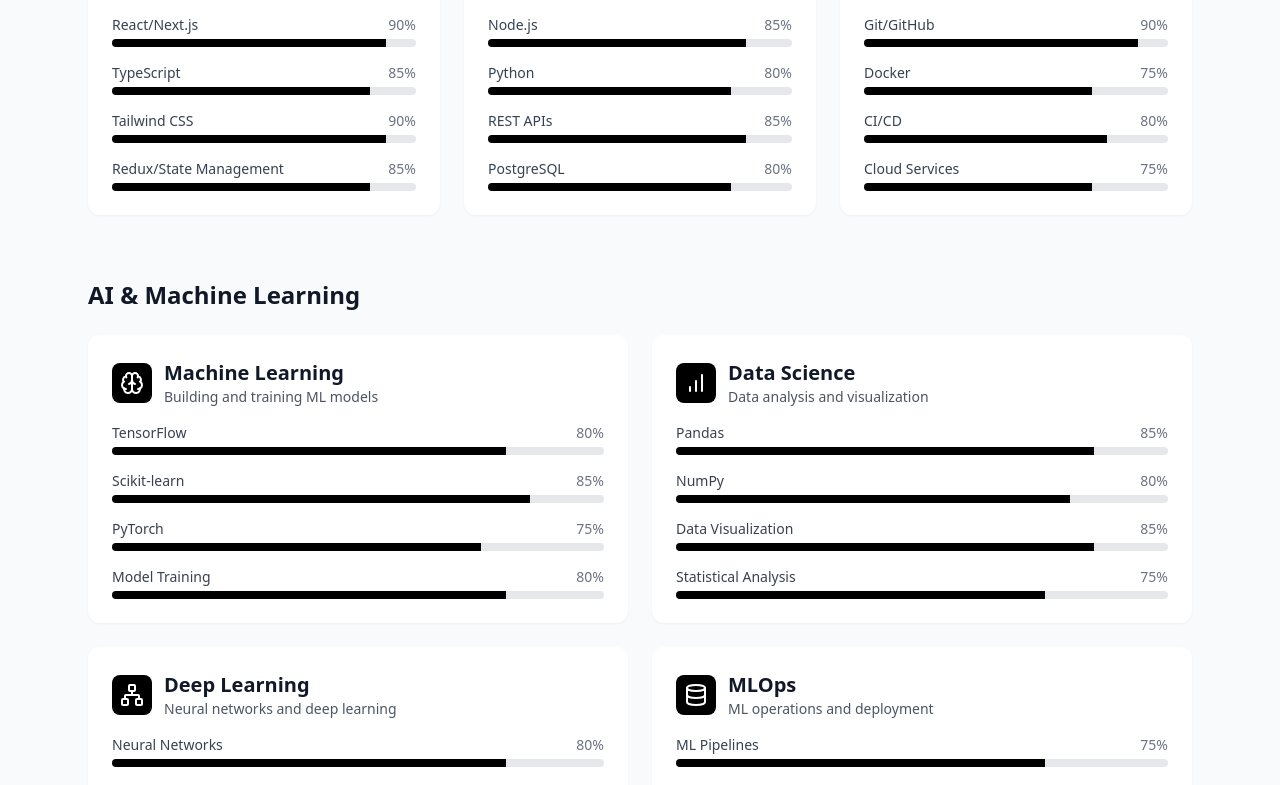
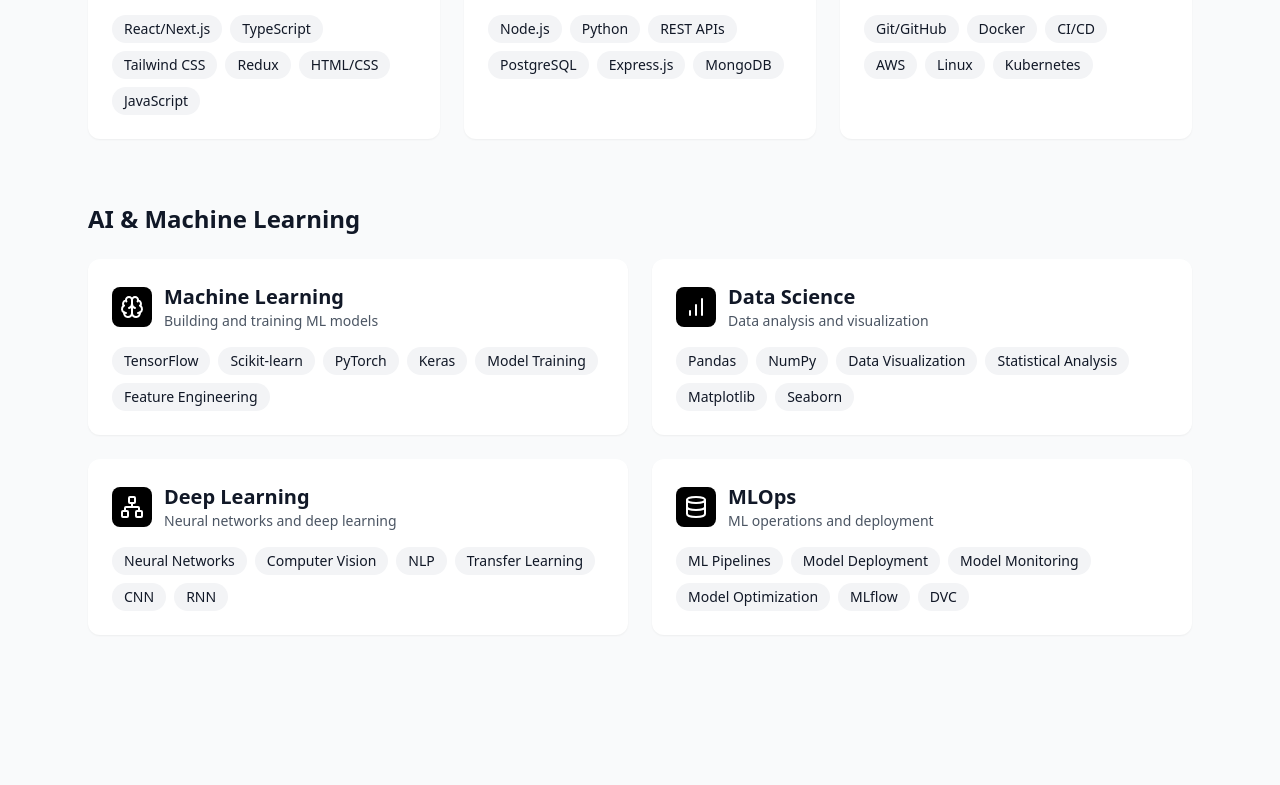
Before and after one commit to hemanth06-dev/personal-portfolio, a React (Vite) app: page / in a window 1280 px wide. Shown: the part 1861-2646 px from the top of the page. Built offline with nearby package versions, Linux system fonts and the light colour scheme.

Commit message:
ML skills added- initial

```diff
--- a/src/components/sections/Skills/SkillCard.tsx
+++ b/src/components/sections/Skills/SkillCard.tsx
@@ -1,6 +1,5 @@
 import React from 'react';
 import { motion } from 'framer-motion';
-import { SkillBar } from './SkillBar';
 import type { SkillCategory } from './types';
 
 export const SkillCard = ({ title, skills, icon: Icon, description }: SkillCategory) => {
@@ -20,9 +19,14 @@
           <p className="text-sm text-gray-600">{description}</p>
         </div>
       </div>
-      <div className="space-y-4">
+      <div className="flex flex-wrap gap-2">
         {skills.map((skill) => (
-          <SkillBar key={skill.name} {...skill} />
+          <span
+            key={skill.name}
+            className="px-3 py-1 bg-gray-100 rounded-full text-sm hover:bg-gray-200 transition-colors"
+          >
+            {skill.name}
+          </span>
         ))}
       </div>
     </motion.div>
--- a/src/components/sections/Skills/constants.ts
+++ b/src/components/sections/Skills/constants.ts
@@ -12,10 +12,12 @@
       icon: Code2,
       description: 'Building responsive and interactive user interfaces',
       skills: [
-        { name: 'React/Next.js', level: 90 },
-        { name: 'TypeScript', level: 85 },
-        { name: 'Tailwind CSS', level: 90 },
-        { name: 'Redux/State Management', level: 85 }
+        { name: 'React/Next.js' },
+        { name: 'TypeScript' },
+        { name: 'Tailwind CSS' },
+        { name: 'Redux' },
+        { name: 'HTML/CSS' },
+        { name: 'JavaScript' }
       ]
     },
     {
@@ -23,10 +25,12 @@
       icon: Server,
       description: 'Server-side development and API design',
       skills: [
-        { name: 'Node.js', level: 85 },
-        { name: 'Python', level: 80 },
-        { name: 'REST APIs', level: 85 },
-        { name: 'PostgreSQL', level: 80 }
+        { name: 'Node.js' },
+        { name: 'Python' },
+        { name: 'REST APIs' },
+        { name: 'PostgreSQL' },
+        { name: 'Express.js' },
+        { name: 'MongoDB' }
       ]
     },
     {
@@ -34,10 +38,12 @@
       icon: GitBranch,
       description: 'Development operations and deployment',
       skills: [
-        { name: 'Git/GitHub', level: 90 },
-        { name: 'Docker', level: 75 },
-        { name: 'CI/CD', level: 80 },
-        { name: 'Cloud Services', level: 75 }
+        { name: 'Git/GitHub' },
+        { name: 'Docker' },
+        { name: 'CI/CD' },
+        { name: 'AWS' },
+        { name: 'Linux' },
+        { name: 'Kubernetes' }
       ]
     }
   ],
@@ -47,10 +53,12 @@
       icon: Brain,
       description: 'Building and training ML models',
       skills: [
-        { name: 'TensorFlow', level: 80 },
-        { name: 'Scikit-learn', level: 85 },
-        { name: 'PyTorch', level: 75 },
-        { name: 'Model Training', level: 80 }
+        { name: 'TensorFlow' },
+        { name: 'Scikit-learn' },
+        { name: 'PyTorch' },
+        { name: 'Keras' },
+        { name: 'Model Training' },
+        { name: 'Feature Engineering' }
       ]
     },
     {
@@ -58,10 +66,12 @@
       icon: BarChart,
       description: 'Data analysis and visualization',
       skills: [
-        { name: 'Pandas', level: 85 },
-        { name: 'NumPy', level: 80 },
-        { name: 'Data Visualization', level: 85 },
-        { name: 'Statistical Analysis', level: 75 }
+        { name: 'Pandas' },
+        { name: 'NumPy' },
+        { name: 'Data Visualization' },
+        { name: 'Statistical Analysis' },
+        { name: 'Matplotlib' },
+        { name: 'Seaborn' }
       ]
     },
     {
@@ -69,10 +79,12 @@
       icon: Network,
       description: 'Neural networks and deep learning',
       skills: [
-        { name: 'Neural Networks', level: 80 },
-        { name: 'Computer Vision', level: 75 },
-        { name: 'NLP', level: 75 },
-        { name: 'Transfer Learning', level: 70 }
+        { name: 'Neural Networks' },
+        { name: 'Computer Vision' },
+        { name: 'NLP' },
+        { name: 'Transfer Learning' },
+        { name: 'CNN' },
+        { name: 'RNN' }
       ]
     },
     {
@@ -80,10 +92,12 @@
       icon: Database,
       description: 'ML operations and deployment',
       skills: [
-        { name: 'ML Pipelines', level: 75 },
-        { name: 'Model Deployment', level: 70 },
-        { name: 'Model Monitoring', level: 70 },
-        { name: 'Model Optimization', level: 75 }
+        { name: 'ML Pipelines' },
+        { name: 'Model Deployment' },
+        { name: 'Model Monitoring' },
+        { name: 'Model Optimization' },
+        { name: 'MLflow' },
+        { name: 'DVC' }
       ]
     }
   ]
--- a/src/components/sections/Skills/types.ts
+++ b/src/components/sections/Skills/types.ts
@@ -1,11 +1,10 @@
 export interface Skill {
   name: string;
-  level: number;
 }
 
 export interface SkillCategory {
   title: string;
   skills: Skill[];
-  icon: string;
+  icon: any; // LucideIcon type
   description: string;
 }
```
